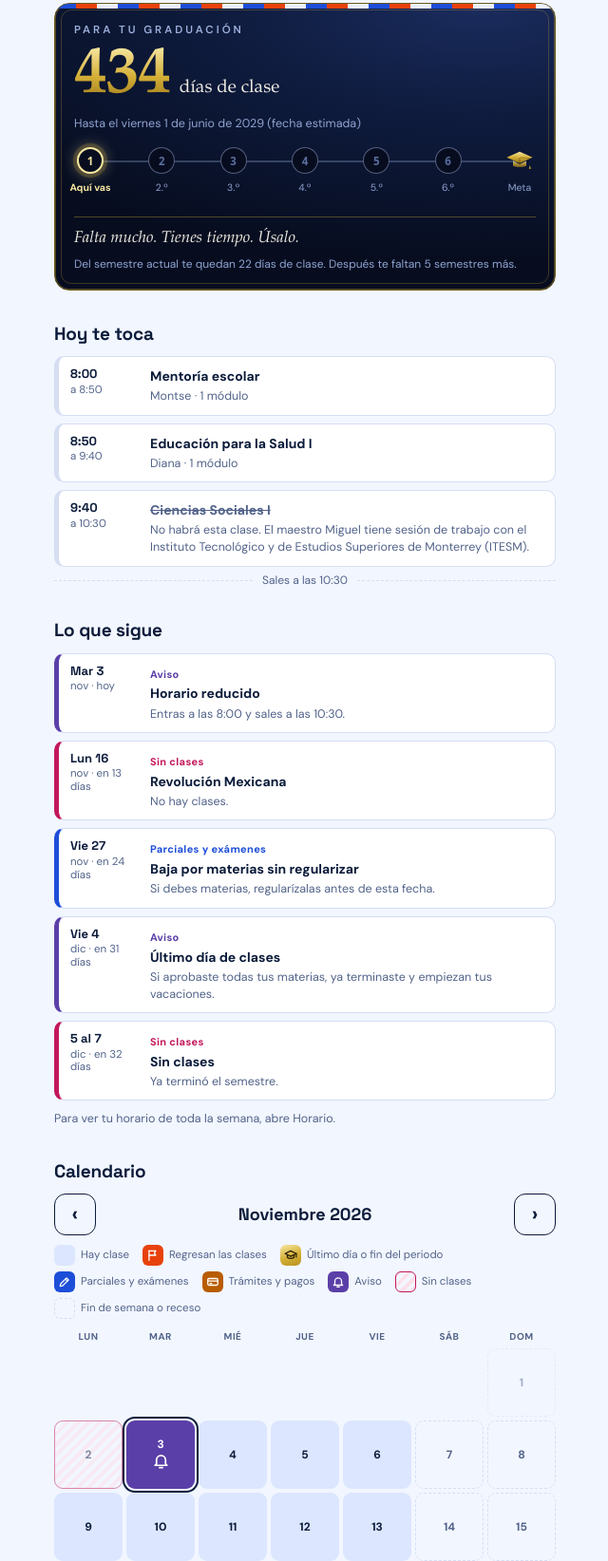
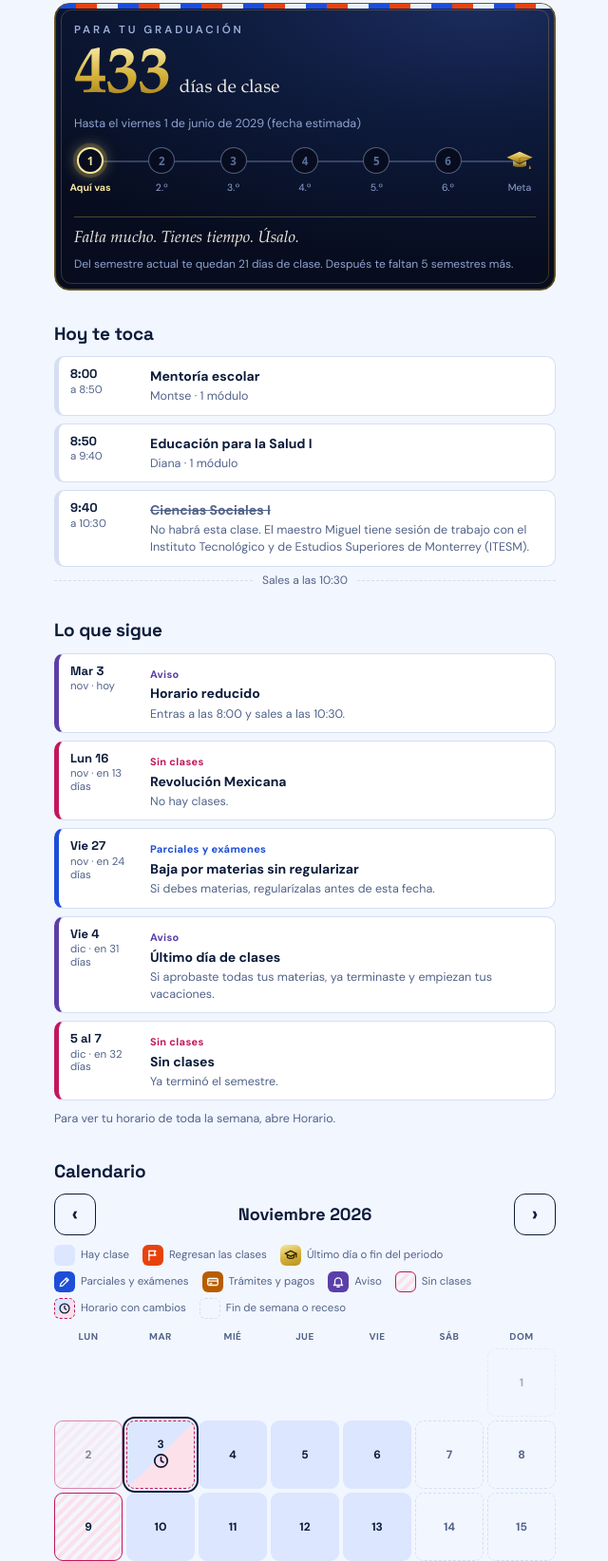
Before and after one commit to alfatitan-lab/mi-sabes, a plain HTML site: page index.html in a window 1280 px wide. Shown: the part 862-2506 px from the top of the page at 95% size, without its empty margins (319-959 px from the left). Drawn offline with Linux system fonts and the light colour scheme; no server answers.

Commit message:
Add files via upload

```diff
--- a/index.html
+++ b/index.html
@@ -164,6 +164,7 @@
   .cc.cx-eval,.sw.cx-eval{background:var(--k-eval);color:var(--on-fill);}
   .cc.cx-tram,.sw.cx-tram{background:var(--k-tram);color:var(--on-fill);}
   .cc.cx-aviso,.sw.cx-aviso{background:var(--k-aviso);color:var(--on-fill);}
+  .cc.cx-cambio,.sw.cx-cambio{background:linear-gradient(135deg,var(--blue-soft) 50%,var(--k-sin-soft) 50%);border:1.5px dashed var(--k-sin);color:var(--fg);}
   .cc.cx-reinicio,.sw.cx-reinicio{background:var(--mari);color:var(--on-fill);}
   .cc.cx-reinicio svg{width:24px;height:24px;}
   .cc.cx-ultimo,.sw.cx-ultimo{background:linear-gradient(160deg,#F7E7A1,#D4AF37 55%,#B8921F);color:#2a1f05;}
@@ -745,7 +746,8 @@ function razonDe(key, g, s){ return (RAZON[key] && RAZON[key][g] && RAZON[key][g
 const CAMBIOS_FABRICA = [
   ["2026-11-03","todos","Miguel","El maestro Miguel tiene sesión de trabajo con el Instituto Tecnológico y de Estudios Superiores de Monterrey (ITESM)."],
   ["2026-11-03","todos","Jesús",""],
-  ["2026-11-11","todos","Miguel","El maestro Miguel asiste a un evento regional."],
+  ["2026-11-09","todos","todas","Tu profesor asiste a Cuerpos Colegiados Regionales"],
+  ["2026-11-11","todos","Miguel","El maestro Miguel asiste a evento de Gala Atlética"],
   ["2026-11-20","todos","Miguel",""]
 ];
 aplicarCambios(CAMBIOS_FABRICA);
@@ -1032,9 +1034,10 @@ const CAL_ICO = {
   ultimo: '<path d="M2 9l10-5 10 5-10 5z"/><path d="M6 11.5V16c3 2.4 9 2.4 12 0v-4.5"/><path d="M22 9v6"/>',
   eval: '<path d="M4 20l4.5-1L19 8.5 15.5 5 5 15.5z"/><path d="M13.5 7l3.5 3.5"/>',
   tram: '<rect x="3" y="6" width="18" height="12" rx="2"/><path d="M3 10.5h18"/><path d="M7 15h3"/>',
-  aviso: '<path d="M6 16v-5a6 6 0 0112 0v5l2 2H4z"/><path d="M10 21h4"/>'
+  aviso: '<path d="M6 16v-5a6 6 0 0112 0v5l2 2H4z"/><path d="M10 21h4"/>',
+  cambio: '<circle cx="12" cy="12" r="8.5"/><path d="M12 7.5V12l3 2"/>'
 };
-const CAL_NOM = {clase:"Hay clase", reinicio:"Regresan las clases", ultimo:"Último día o fin del periodo", eval:"Parciales y exámenes", tram:"Trámites y pagos", aviso:"Aviso", sin:"Sin clases", fin:"Fin de semana o receso"};
+const CAL_NOM = {cambio:"Horario con cambios", clase:"Hay clase", reinicio:"Regresan las clases", ultimo:"Último día o fin del periodo", eval:"Parciales y exámenes", tram:"Trámites y pagos", aviso:"Aviso", sin:"Sin clases", fin:"Fin de semana o receso"};
 function calIco(k){ return CAL_ICO[k] ? '<svg viewBox="0 0 24 24" fill="none" stroke="currentColor" stroke-width="2.2" stroke-linecap="round" stroke-linejoin="round" aria-hidden="true">' + CAL_ICO[k] + '</svg>' : ""; }
 function calEvents(key){ return EVENTS.filter(function(x){ return evFor(x) && key >= x.s && key <= x.e; }); }
 function calBase(d){
@@ -1053,12 +1056,23 @@ function calReinicio(d){
   }
   return n >= 3;
 }
+function calPunto(t){ t = String(t || "").trim(); return t && !/[.!?]$/.test(t) ? t + "." : t; }
 function calEstado(d){
   const key = iso(d), dow = d.getDay(), evs = calEvents(key);
   const has = function(k){ return evs.some(function(e){ return e.k === k; }); };
   if (dow === 0 || dow === 6) return {c:"fin", evs:evs, clase:false, motivo:"Fin de semana."};
   if (has("sin")){ const e = evs.filter(function(x){ return x.k === "sin"; })[0]; return {c:"sin", evs:evs, clase:false, motivo:e.t + "."}; }
   const base = calBase(d);
+  if (base){
+    const mods = (typeof TT !== "undefined" && TT[group] && TT[group][WD[dow]]) || [], quit = (typeof AUS !== "undefined" && AUS[key] && AUS[key][group]) || [];
+    const fuera = mods.filter(function(s){ return quit.indexOf(s) >= 0; });
+    if (mods.length && fuera.length === mods.length) return {c:"sin", evs:evs, clase:false, motivo:calPunto(razonDe(key, group, mods[0]) || "No hay clases.")};
+    if (fuera.length){
+      const nombres = [], rz = [];
+      fuera.forEach(function(s){ if (nombres.indexOf(s) < 0) nombres.push(s); const r = razonDe(key, group, s); if (r && rz.indexOf(r) < 0) rz.push(r); });
+      return {c:"cambio", evs:evs, clase:true, motivo:"", nota:"No se dan: " + nombres.join(", ") + ". " + rz.map(calPunto).join(" ")};
+    }
+  }
   if (calReinicio(d)) return {c:"reinicio", evs:evs, clase:true, motivo:"Regresan las clases."};
   if (evs.some(function(e){ return /^(último día de clases|termina el periodo escolar)/i.test(e.t); })) return {c:"ultimo", evs:evs, clase:base, motivo:base ? "" : "Receso entre semestres."};
   const c = has("eval") ? "eval" : has("tram") ? "tram" : has("aviso") ? "aviso" : "";
@@ -1072,7 +1086,7 @@ function renderCal(){
   document.getElementById("cmes").textContent = MESES_L[m] + " " + y;
   document.getElementById("cprev").disabled = calM <= CAL_MIN;
   document.getElementById("cnext").disabled = calM >= CAL_MAX;
-  document.getElementById("cleg").innerHTML = ["clase","reinicio","ultimo","eval","tram","aviso","sin","fin"].map(function(k){ return '<span><b class="sw cx-' + k + '">' + calIco(k) + '</b>' + CAL_NOM[k] + '</span>'; }).join("");
+  document.getElementById("cleg").innerHTML = ["clase","reinicio","ultimo","eval","tram","aviso","sin","cambio","fin"].map(function(k){ return '<span><b class="sw cx-' + k + '">' + calIco(k) + '</b>' + CAL_NOM[k] + '</span>'; }).join("");
   let h = "";
   for (let i = 0; i < (first.getDay() + 6) % 7; i++) h += '<button class="cc vacio" type="button" tabindex="-1" aria-hidden="true"></button>';
   for (let n = 1; n <= nd; n++){
@@ -1083,7 +1097,7 @@ function renderCal(){
   const det = document.getElementById("cdet");
   if (calSel && calSel.slice(0, 7) === y + "-" + String(m + 1).padStart(2, "0")){
     const d = fromIso(calSel), st = calEstado(d);
-    det.innerHTML = '<h3>' + DIAS_L[d.getDay()].charAt(0).toUpperCase() + DIAS_L[d.getDay()].slice(1) + " " + d.getDate() + " de " + MESES_L[d.getMonth()] + '</h3><p class="estado">' + (st.clase ? "Hay clase." + (st.c === "reinicio" ? " Regresan las clases." : "") : "No hay clase. " + st.motivo) + '</p>' + (st.evs.length ? '<ul class="evs">' + st.evs.map(function(x){ return evHTML(x, false); }).join("") + '</ul>' : "");
+    det.innerHTML = '<h3>' + DIAS_L[d.getDay()].charAt(0).toUpperCase() + DIAS_L[d.getDay()].slice(1) + " " + d.getDate() + " de " + MESES_L[d.getMonth()] + '</h3><p class="estado">' + (st.clase ? (st.c === "cambio" ? "Hay clase, con cambios." : "Hay clase." + (st.c === "reinicio" ? " Regresan las clases." : "")) : "No hay clase. " + st.motivo) + '</p>' + (st.nota ? '<p class="estado">' + esc(st.nota) + '</p>' : "") + (st.evs.length ? '<ul class="evs">' + st.evs.map(function(x){ return evHTML(x, false); }).join("") + '</ul>' : "");
   } else det.innerHTML = '<p class="hint">Toca un día para ver qué hay.</p>';
   let cl = 0; for (let d = new Date(VUELTA_GRAD); d <= BASE_FIN_GRAD; d = addDays(d, 1)) if (diaDeClaseGrad(d)) cl++;
   document.getElementById("csig").textContent = "Regresas a clases el " + DIAS_L[VUELTA_GRAD.getDay()] + " " + VUELTA_GRAD.getDate() + " de " + MESES_L[VUELTA_GRAD.getMonth()] + " de " + VUELTA_GRAD.getFullYear() + ". El periodo termina el " + DIAS_L[BASE_FIN_GRAD.getDay()] + " " + BASE_FIN_GRAD.getDate() + " de " + MESES_L[BASE_FIN_GRAD.getMonth()] + ". Son " + cl + " días de clase.";
```
